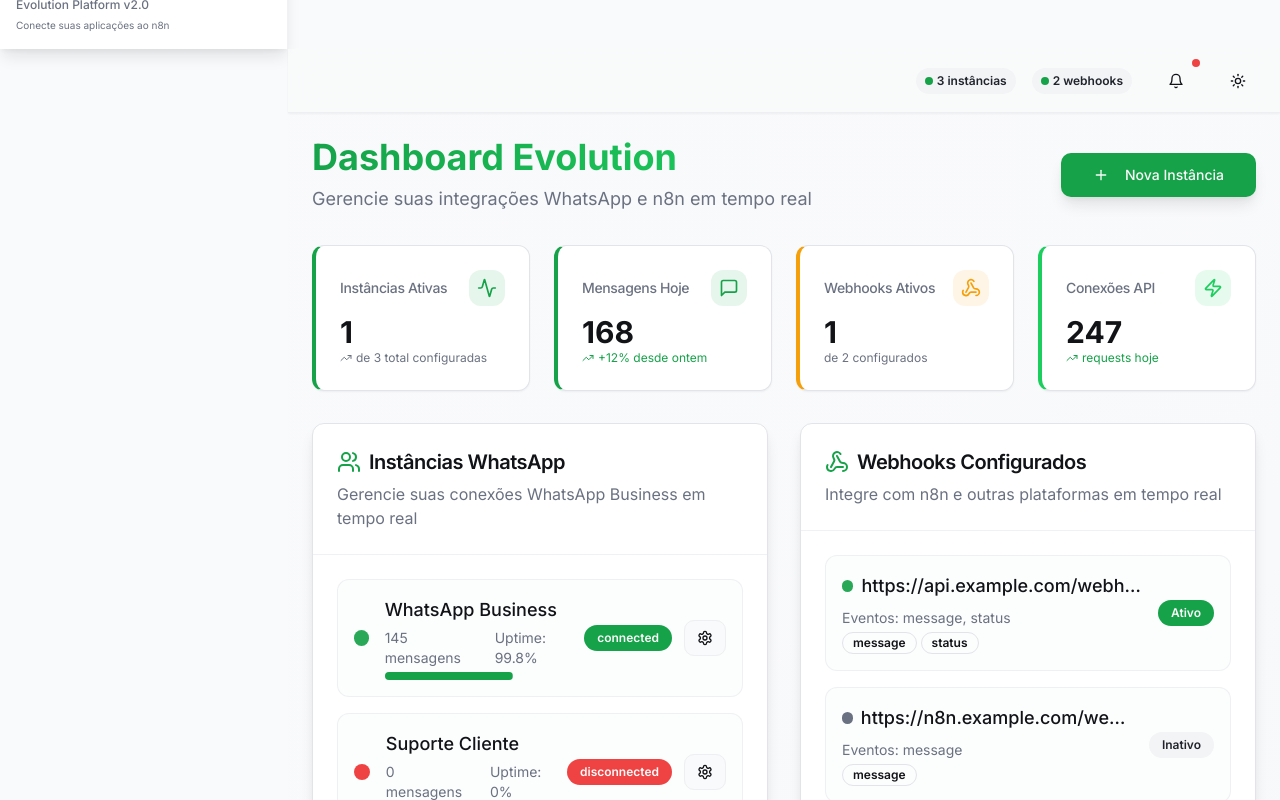
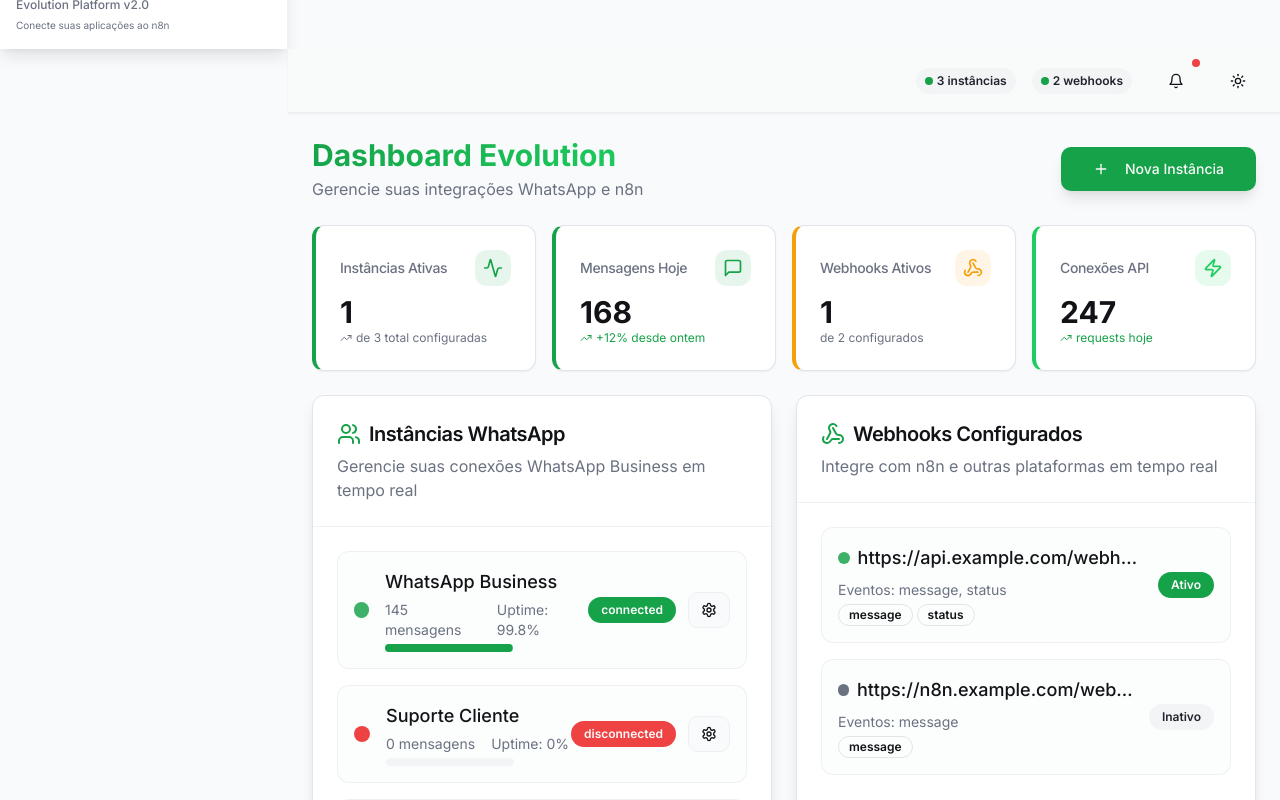
Before and after one commit to wegrowupsolutions/wevolution, a React (Vite) app: page / in a window 1280 px wide. Shown: the part 440-1240 px from the top of the page. Built offline with nearby package versions, Linux system fonts and the light colour scheme.

Commit message:
Ajustar layout do Dashboard
Ajusta a posição do Dashboard para o topo do site e implementa um menu lateral, melhorando a navegação e a experiência do usuário.

```diff
--- a/src/components/Layout.tsx
+++ b/src/components/Layout.tsx
@@ -160,7 +160,7 @@ const Layout = ({ children }: LayoutProps) => {
         </div>
 
         {/* Page content */}
-        <main className="min-h-[calc(100vh-4rem)] bg-gradient-to-br from-background via-background to-muted/20">
+        <main className="min-h-[calc(100vh-4rem)]">
           <div className="animate-fade-in">
             {children}
           </div>
--- a/src/pages/Dashboard.tsx
+++ b/src/pages/Dashboard.tsx
@@ -17,14 +17,14 @@ const Dashboard = () => {
   ];
 
   return (
-    <div className="container mx-auto p-6 space-y-8">
+    <div className="p-6 space-y-6">
       <div className="flex flex-col gap-4 md:flex-row md:justify-between md:items-center">
-        <div className="space-y-2">
-          <h1 className="text-4xl font-bold bg-gradient-primary bg-clip-text text-transparent">
+        <div className="space-y-1">
+          <h1 className="text-3xl font-bold bg-gradient-primary bg-clip-text text-transparent">
             Dashboard Evolution
           </h1>
-          <p className="text-muted-foreground text-lg">
-            Gerencie suas integrações WhatsApp e n8n em tempo real
+          <p className="text-muted-foreground">
+            Gerencie suas integrações WhatsApp e n8n
           </p>
         </div>
         <Button size="lg" className="shadow-lg hover:shadow-xl transition-all">
@@ -33,7 +33,7 @@ const Dashboard = () => {
         </Button>
       </div>
 
-      <div className="grid grid-cols-1 md:grid-cols-2 lg:grid-cols-4 gap-6">
+      <div className="grid grid-cols-1 md:grid-cols-2 lg:grid-cols-4 gap-4">
         <Card className="border-l-4 border-l-success hover:shadow-md transition-all">
           <CardHeader className="flex flex-row items-center justify-between space-y-0 pb-2">
             <CardTitle className="text-sm font-medium text-muted-foreground">Instâncias Ativas</CardTitle>
@@ -96,7 +96,7 @@ const Dashboard = () => {
         </Card>
       </div>
 
-      <div className="grid grid-cols-1 lg:grid-cols-2 gap-8">
+      <div className="grid grid-cols-1 lg:grid-cols-2 gap-6">
         <Card className="shadow-lg hover:shadow-xl transition-all">
           <CardHeader className="border-b border-border/50">
             <CardTitle className="flex items-center gap-2 text-xl">
```
